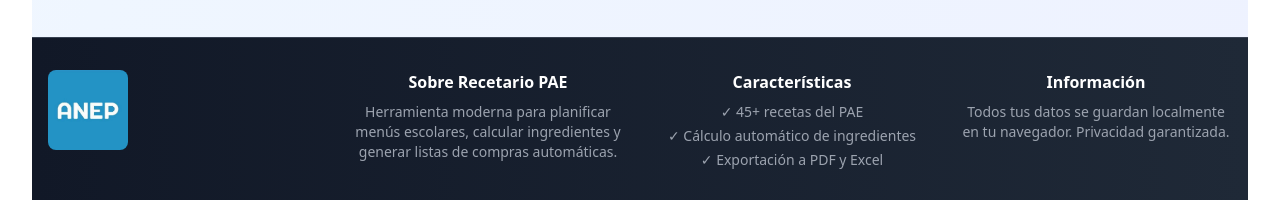
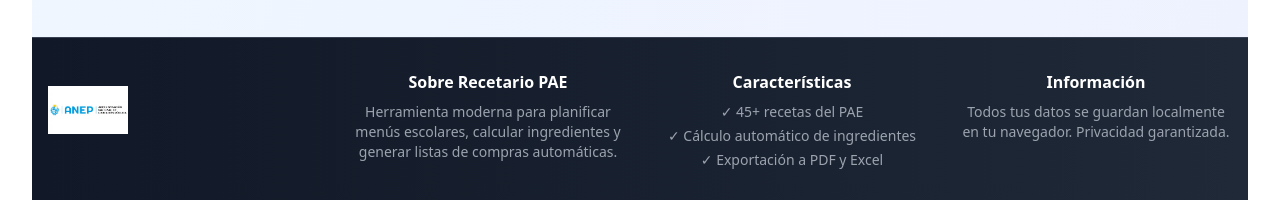
Before and after one commit to alejandrogiglio87-lgtm/flama, a React (Vite) app: page / in a window 1280 px wide. Shown: the part 5656-5856 px from the top of the page. Built offline with nearby package versions, Linux system fonts and the light colour scheme.

Commit message:
Update footer to use correct logo from Flama folder
- Copy logo.jpg from Flama root directory to public as footer-logo.jpg
- Update footer component to display footer-logo.jpg instead of logo2.jpg
- Maintains logo2.jpg in header as requested

```diff
--- a/src/App.jsx
+++ b/src/App.jsx
@@ -126,7 +126,7 @@
             {/* Logo en footer */}
             <div className="flex items-start">
               <img
-                src="/logo2.jpg"
+                src="/footer-logo.jpg"
                 alt="ANEP Logo"
                 className="h-20 w-20 object-contain rounded-lg"
               />
```
Also changed, not shown: public/footer-logo.jpg (added).
